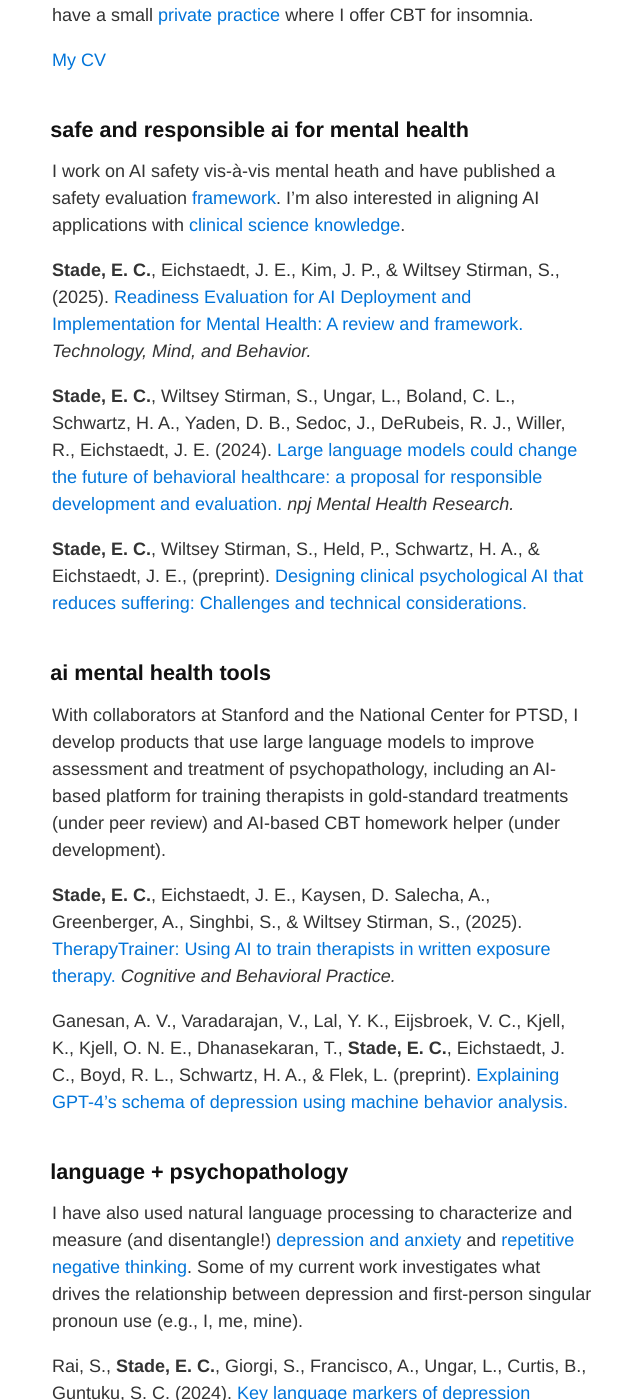
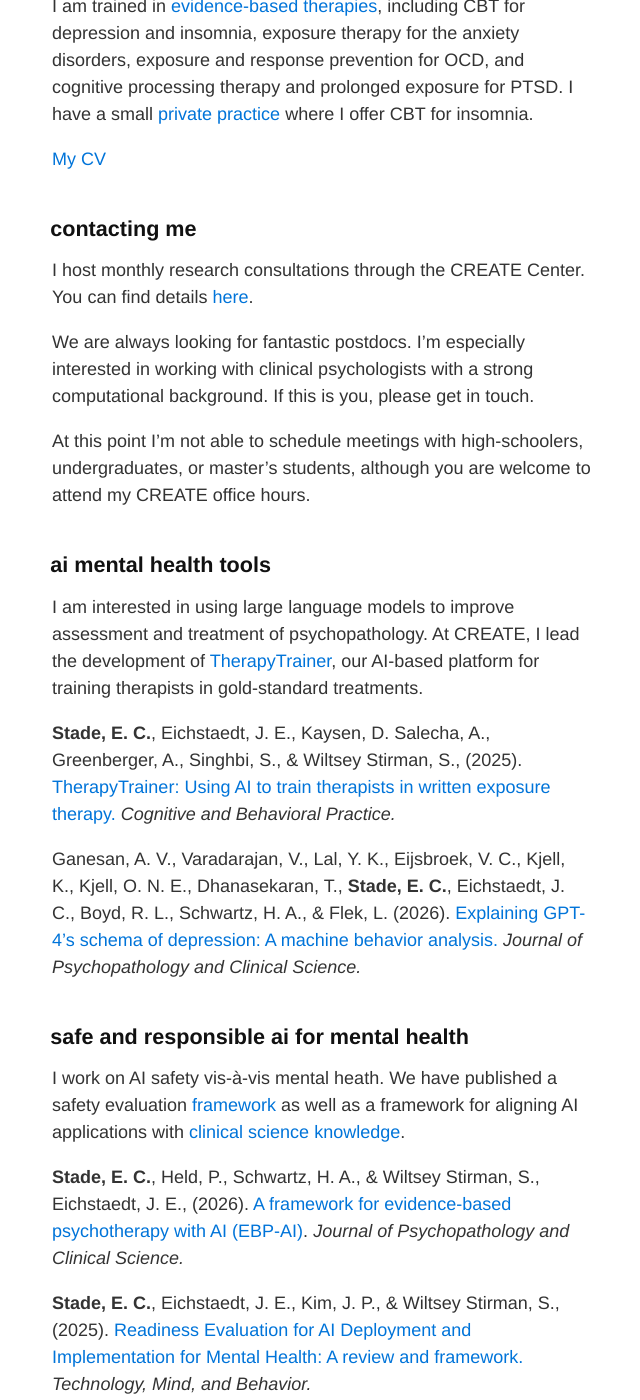
Before and after one commit to betsystade/betsystade.github.io, a Jekyll site: the page built from index.md, in a window 1280 px wide and 1400 px high, scrolled down 695 px. Shown: the whole window, without its empty margins (318-958 px from the left). Built offline with Jekyll 4.4.1, drawn with Linux system fonts in a browser that asks for light colours; our own code applies the rules of GitHub Pages for plain Markdown files; some of the changed text lies outside the part shown.

Commit message:
Update index.md

```diff
--- a/index.md
+++ b/index.md
@@ -11,37 +11,48 @@ layout: default
 
 How can artificial intelligence and large language models help more people get science-backed treatments for mental disorders? How do psychological processes like depression and anxiety show up in human language? I use large language models, natural language processing, and machine learning to address these questions.
 
-I am a computational clinical psychologist and research scientist at the Stanford [Institute for Human-Centered AI](https://hai.stanford.edu/) working in the [Computational Psychology and Well-Being](https://cpwb.stanford.edu/) and [Fidelity, Adaptation, Sustainability, and Training](https://med.stanford.edu/fastlab.html) labs. I did my PhD at the University of Pennsylvania in the [Boundaries of Anxiety and Depression lab](https://web.sas.upenn.edu/ruscio-lab/). I'm part of the [World Well-Being Project](https://www.wwbp.org/). My research has been supported by the [National Science Foundation](https://www.nsfgrfp.org/).
+I am a clinical psychologist and computational researcher at the Stanford [Institute for Human-Centered AI](https://hai.stanford.edu/) working in the [Computational Psychology and Well-Being](https://cpwb.stanford.edu) and [Fidelity, Adaptation, Sustainability, and Training](https://med.stanford.edu/fastlab.html) labs. I am also the associate director of the [CREATE Center for Advancing Therapy with AI](create.stanford.edu), run by the fantastic [Shannon Wiltsey Stirman](https://profiles.stanford.edu/shannon-wiltsey-stirman) and [Johannes Eichstaedt](https://jeichstaedt.com/).
+
+I did my PhD at the University of Pennsylvania in the [Boundaries of Anxiety and Depression lab](https://web.sas.upenn.edu/ruscio-lab/). I'm part of the [World Well-Being Project](https://www.wwbp.org/). My research has been supported by the [National Science Foundation](https://www.nsfgrfp.org/).
 
 I am trained in [evidence-based therapies](https://div12.org/treatments/), including CBT for depression and insomnia, exposure therapy for the anxiety disorders, exposure and response prevention for OCD, and cognitive processing therapy and prolonged exposure for PTSD. I have a small [private practice](https://www.drbetsystade.com/) where I offer CBT for insomnia.
 
 <a href="assets/EStade_CV.pdf" target="_blank">My CV</a>
 
+## contacting me
+
+I host monthly research consultations through the CREATE Center. You can find details [here](https://create.stanford.edu/contact).
+
+We are always looking for fantastic postdocs. I'm especially interested in working with clinical psychologists with a strong computational background. If this is you, please get in touch.
+
+At this point I'm not able to schedule meetings with high-schoolers, undergraduates, or master's students, although you are welcome to attend my CREATE office hours.
+
+
+## ai mental health tools
+
+I am interested in using large language models to improve assessment and treatment of psychopathology. At CREATE, I lead the development of [TherapyTrainer](https://doi.org/10.1016/j.cbpra.2025.06.005), our AI-based platform for training therapists in gold-standard treatments.
+
+**Stade, E. C.**, Eichstaedt, J. E., Kaysen, D. Salecha, A., Greenberger, A., Singhbi, S., & Wiltsey Stirman, S., (2025). [TherapyTrainer: Using AI to train therapists in written exposure therapy.](https://doi.org/10.1016/j.cbpra.2025.06.005) *Cognitive and Behavioral Practice.*
+
+Ganesan, A. V., Varadarajan, V., Lal, Y. K., Eijsbroek, V. C., Kjell, K., Kjell, O. N. E., Dhanasekaran, T., **Stade, E. C.**, Eichstaedt, J. C., Boyd, R. L., Schwartz, H. A., & Flek, L. (2026). [Explaining GPT-4’s schema of depression: A machine behavior analysis.](https://dx.doi.org/10.1037/abn0001144) *Journal of Psychopathology and Clinical Science.*
+
 
 ## safe and responsible ai for mental health
 
-I work on AI safety vis-à-vis mental heath and have published a safety evaluation [framework](https://tmb.apaopen.org/pub/8gyddorx/release/1). I'm also interested in aligning AI applications with [clinical science knowledge](https://osf.io/preprints/psyarxiv/tjv8p).
+I work on AI safety vis-à-vis mental heath. We have published a safety evaluation [framework](https://tmb.apaopen.org/pub/8gyddorx/release/1) as well as a framework for aligning AI applications with [clinical science knowledge](https://osf.io/preprints/psyarxiv/tjv8p).
 
+**Stade, E. C.**, Held, P., Schwartz, H. A., &  Wiltsey Stirman, S., Eichstaedt, J. E., (2026). [A framework for evidence-based psychotherapy with AI (EBP-AI)](https://osf.io/preprints/psyarxiv/tjv8p_v3). *Journal of Psychopathology and Clinical Science.*
 
 **Stade, E. C.**, Eichstaedt, J. E., Kim, J. P., & Wiltsey Stirman, S., (2025). [Readiness Evaluation for AI Deployment and Implementation for Mental Health: A review and framework.](https://tmb.apaopen.org/pub/8gyddorx) *Technology, Mind, and Behavior.*
 
 **Stade, E. C.**, Wiltsey Stirman, S., Ungar, L., Boland, C. L., Schwartz, H. A., Yaden, D. B., Sedoc, J., DeRubeis, R. J., Willer, R., Eichstaedt, J. E. (2024). [Large language models could change the future of behavioral healthcare: a proposal for responsible development and evaluation.](https://www.nature.com/articles/s44184-024-00056-z.pdf) *npj Mental Health Research.*
 
-**Stade, E. C.**, Wiltsey Stirman, S., Held, P., Schwartz, H. A., & Eichstaedt, J. E., (preprint). [Designing clinical psychological AI that reduces suffering: Challenges and technical considerations.](https://osf.io/preprints/psyarxiv/tjv8p)
-
-
-## ai mental health tools
-
-With collaborators at Stanford and the National Center for PTSD, I develop products that use large language models to improve assessment and treatment of psychopathology, including an AI-based platform for training therapists in gold-standard treatments (under peer review) and AI-based CBT homework helper (under development).
-
-**Stade, E. C.**, Eichstaedt, J. E., Kaysen, D. Salecha, A., Greenberger, A., Singhbi, S., & Wiltsey Stirman, S., (2025). [TherapyTrainer: Using AI to train therapists in written exposure therapy.](https://authors.elsevier.com/sd/article/S1077-7229(25)00049-5) *Cognitive and Behavioral Practice.*
-
-Ganesan, A. V., Varadarajan, V., Lal, Y. K., Eijsbroek, V. C., Kjell, K., Kjell, O. N. E., Dhanasekaran, T., **Stade, E. C.**, Eichstaedt, J. C., Boyd, R. L., Schwartz, H. A., & Flek, L. (preprint). [Explaining GPT-4’s schema of depression using machine behavior analysis.](https://doi.org/10.48550/arXiv.2411.13800)
-
 
 ## language + psychopathology
 
-I have also used natural language processing to characterize and measure (and disentangle!) [depression and anxiety](https://doi.org/10.1037/abn0000850) and [repetitive negative thinking](https://doi.org/10.1016/j.brat.2023.104307). Some of my current work investigates what drives the relationship between depression and first-person singular pronoun use (e.g., I, me, mine).
+I use natural language processing to characterize and measure (and disentangle!) [depression and anxiety](https://doi.org/10.1037/abn0000850) and [repetitive negative thinking](https://doi.org/10.1016/j.brat.2023.104307). Some of my current work investigates what drives the relationship between depression and first-person singular pronoun use (e.g., I, me, mine).
+
+Mesquiti, S., **Stade, E. C.**, Hull, T. D., & Nook, E. C. (preprint). [The meaning of “I”: Semantic self-representation tracks internalizing symptoms within and across persons in psychotherapy.](https://osf.io/preprints/psyarxiv/dngrh_v1)
 
 Rai, S., **Stade, E. C.**, Giorgi, S., Francisco, A., Ungar, L., Curtis, B., Guntuku, S. C. (2024). [Key language markers of depression depend on race.](https://www.pnas.org/doi/10.1073/pnas.2319837121) *PNAS.*
 
@@ -67,10 +78,6 @@ Depression and anxiety are not categorical (they are *dimensional* -- severity m
 Shani, C., & **Stade, E. C.** (2025). [Measuring mental health variables in computational research: Toward  validated, dimensional, and transdiagnostic approaches](https://drive.google.com/file/d/1rwSNPcgOdyHFuRWkZc7_tkOHNSN4srCI/view). *Proceedings of the 10th Workshop on Computational Linguistics and Clinical Psychology (CLPsych 2025).*
 
 **Stade, E. C.**, DeRubeis, R. J., Ungar, L., & Ruscio, A. M. (2023). [A transdiagnostic, dimensional classification of anxiety shows improved parsimony and predictive noninferiority to DSM.](https://doi.org/10.1037/abn0000863) *Journal of Psychopathology and Clinical Science.*
-
-
-
-
 
 
 ## policy
```
